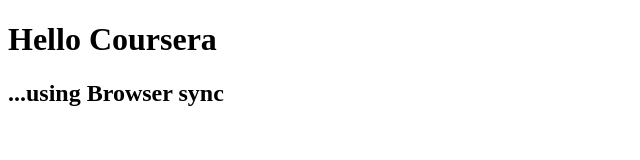
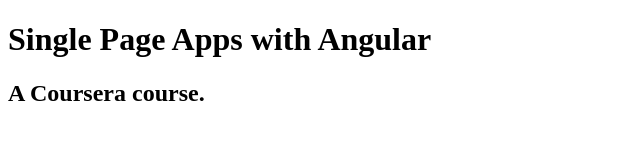
Before and after one commit to brdudley/courseraSinglePage, a plain HTML site: page index.html in a window 1280 px wide. Shown: the whole page, without its empty margins (0-640 px from the left). Drawn offline with Linux system fonts and the light colour scheme.

Commit message:
Changed message.

```diff
--- a/index.html
+++ b/index.html
@@ -5,7 +5,7 @@
         <title>Hello Coursera</title>
     </head>
     <body>
-        <h1>Hello Coursera</h1>
-        <h2>...using Browser sync</h2>
+        <h1>Single Page Apps with Angular</h1>
+        <h2>A Coursera course.</h2>
     </body>
 </html>
```
